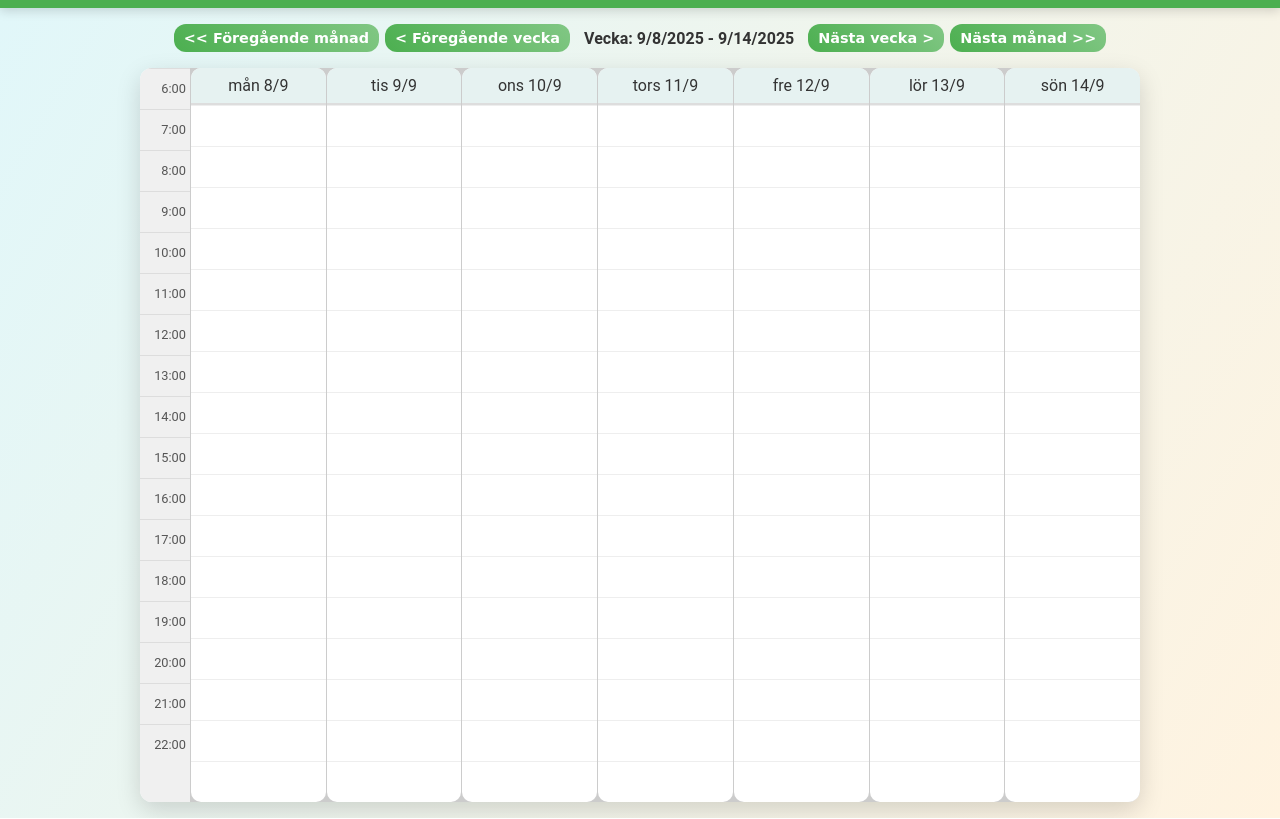
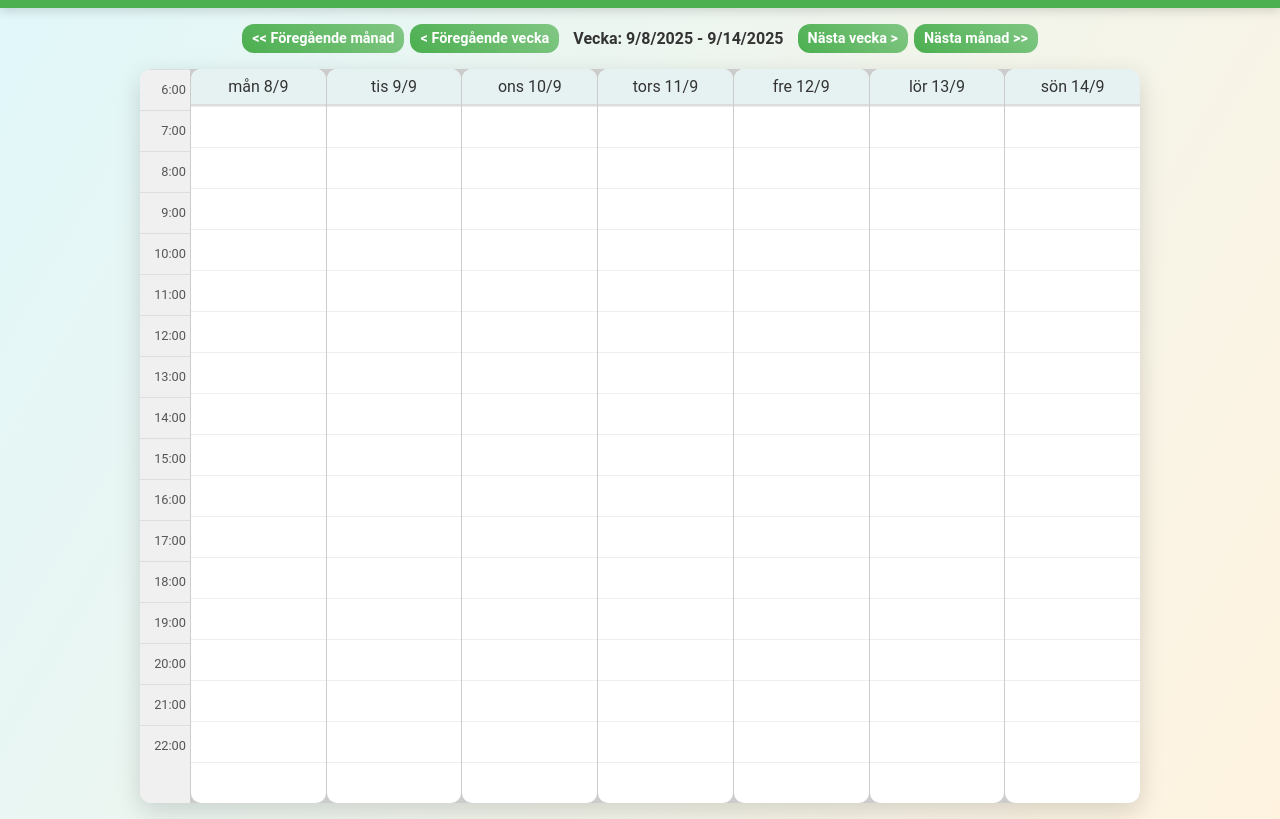
Before and after one commit to Herkan01/LifePlanner2.0, a plain HTML site: page kalender-page.html in a window 1280 px wide. Shown: the part 78-897 px from the top of the page. Drawn offline with Linux system fonts and the light colour scheme.

Commit message:
Update kalender-page.css

```diff
--- a/kalender-page.css
+++ b/kalender-page.css
@@ -67,7 +67,7 @@ main {
     font-weight: bold;
     cursor: pointer;
     transition: background-color 0.2s, transform 0.2s, box-shadow 0.2s;
-    font-family: 'Patrick Hand', cursive;
+    font-family: 'Roboto', 'Segoe UI', sans-serif;
     font-size: 0.9rem;
 }
 
```
